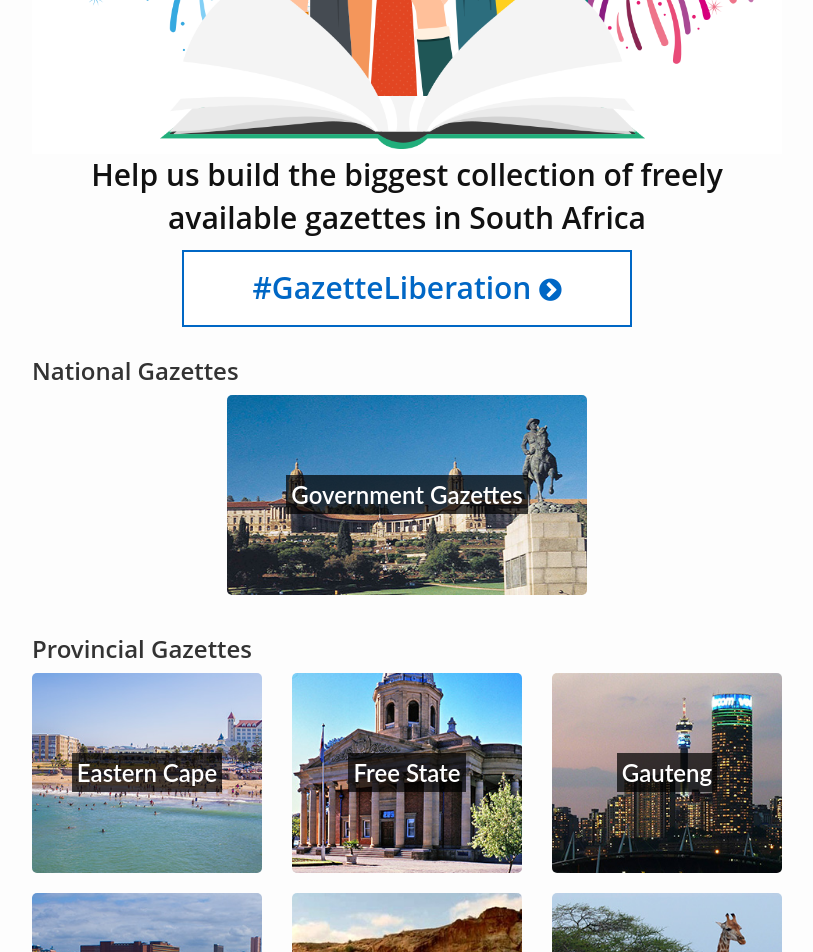
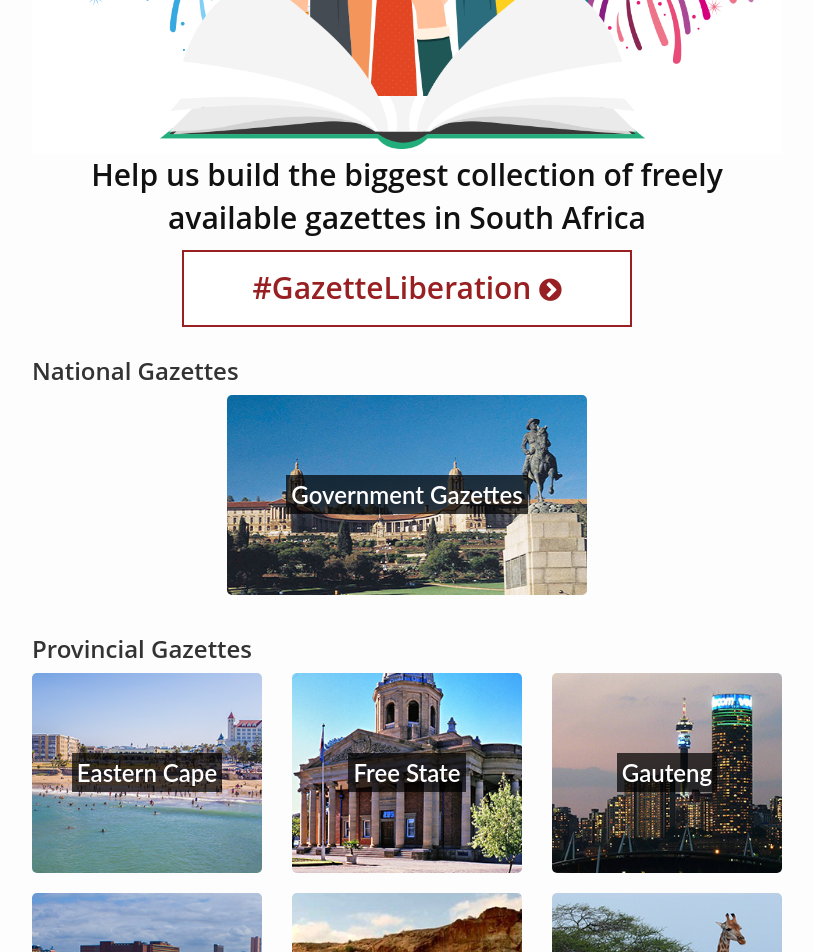
Before and after one commit to OpenUpSA/opengazettes, a Jekyll site: the page built from index.html, in a window 1280 px wide. Shown: the part 374-1326 px from the top of the page, without its empty margins (233-1046 px from the left). Built offline with Jekyll 4.4.1, drawn with Linux system fonts in a browser that asks for light colours; comment, search, counter and statistics services are not loaded.

Commit message:
Synced up link colors

```diff
--- a/_includes/header.html
+++ b/_includes/header.html
@@ -19,13 +19,13 @@
               Search
             </a>
           </li>
-          <li>
+          <li id="about">
             <a href="/about">About</a>
           </li>
-          <li>
+          <li id="join">
             <a href="/join">Join</a>
           </li>
-          <li>
+          <li id="contact">
             <a href="/contact">Contact</a>
           </li>
         </ul>
--- a/_sass/site.scss
+++ b/_sass/site.scss
@@ -1,3 +1,5 @@
+$link-color: #982022;
+
 body {
     font-family: 'Open Sans', sans-serif;
     font-size: 16px;
@@ -6,22 +8,26 @@
     -moz-osx-font-smoothing: grayscale;
 }
 
+a {
+  color: $link-color;
+}
+
 button {
     background-color: #fff;
-    color: #0067c5;
-    border: 2px solid #0067c5;
+    color: $link-color;
+    border: 2px solid $link-color;
     padding: 10px;
     font-weight:600;
 }
 
 button:hover {
-    background-color: #0067c5;
-    border: 2px solid #0067c5;
+    background-color: $link-color;
+    border: 2px solid $link-color;
     color: #ffffff;
 }
 
 .text-standout {
-    color: #0067c5;
+    color: $link-color;
     font-weight:600;
 }
 
@@ -59,6 +65,12 @@
 
       .navbar-nav {
         &> li {
+
+          &.active {
+            &> a {
+              color: #aaa;
+            }
+          }
           &> a {
             color: #fff;
             padding-top:25px;
@@ -82,8 +94,8 @@
         text-align:center;
         padding: 2px 14px;
         margin: 0px 5px;
-        border: 1px solid #0067c5;
-        color: #0067c5;
+        border: 1px solid $link-color;
+        color: $link-color;
     }
     .box-byline {
         text-align: center;
@@ -188,7 +200,7 @@
     margin-bottom: 30px;
     .cta a {
         font-weight: 600;
-        color: #0067c5;
+        color: $link-color;
     }
 }
 
@@ -210,7 +222,7 @@
 .gazettes_nav {
 
     .gazettes_nav_btn {
-        background-color: #0067c5;
+        background-color: $link-color;
         border: none;
         color: #ffffff;
         padding: 10px;
@@ -300,19 +312,19 @@
 .join-title {
     background-color: #fff;
     padding: 15px;
-    color: #0067c5;
+    color: $link-color;
     font-weight: 700;
     font-size: 30px;
     width: 60%;
     margin-left: auto;
     margin-right: auto;
-    border: 2px solid #0067c5;
+    border: 2px solid $link-color;
 }
 
 .join-title:hover {
-    background-color:#0067c5;
+    background-color:$link-color;
     color: #fff;
-    border: 2px solid #0067c5;
+    border: 2px solid $link-color;
 }
 .banner a:hover {
     text-decoration:none;
--- a/js/main.js
+++ b/js/main.js
@@ -3,4 +3,8 @@
   $('a[href^=http]').on('click', function(e) {
     ga('send', 'event', 'outbound-click', e.target.href);
   });
+
+  var url = window.location.href.split('/');
+
+  $('#' + url[url.length - 1]).addClass('active');
 });
```
